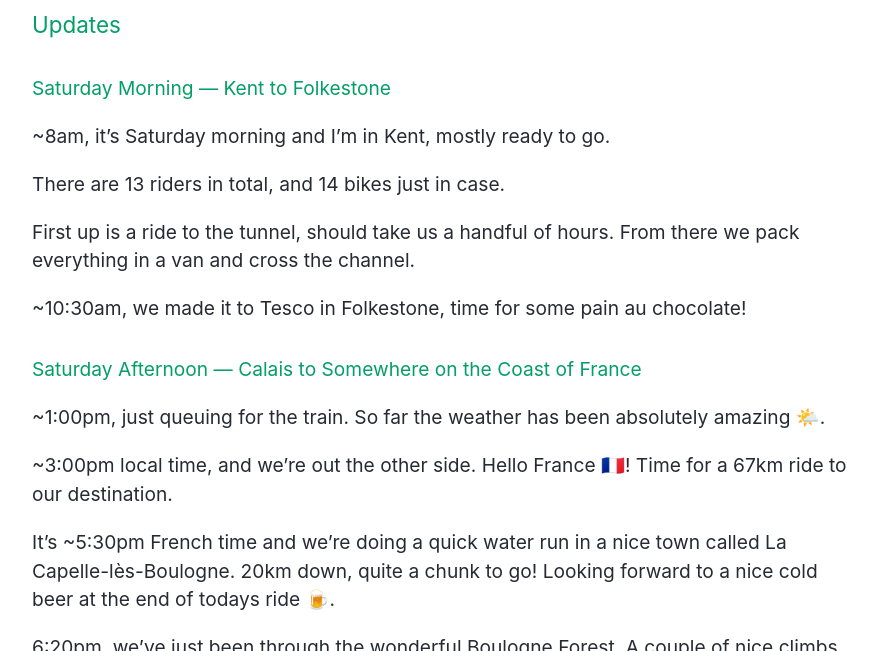
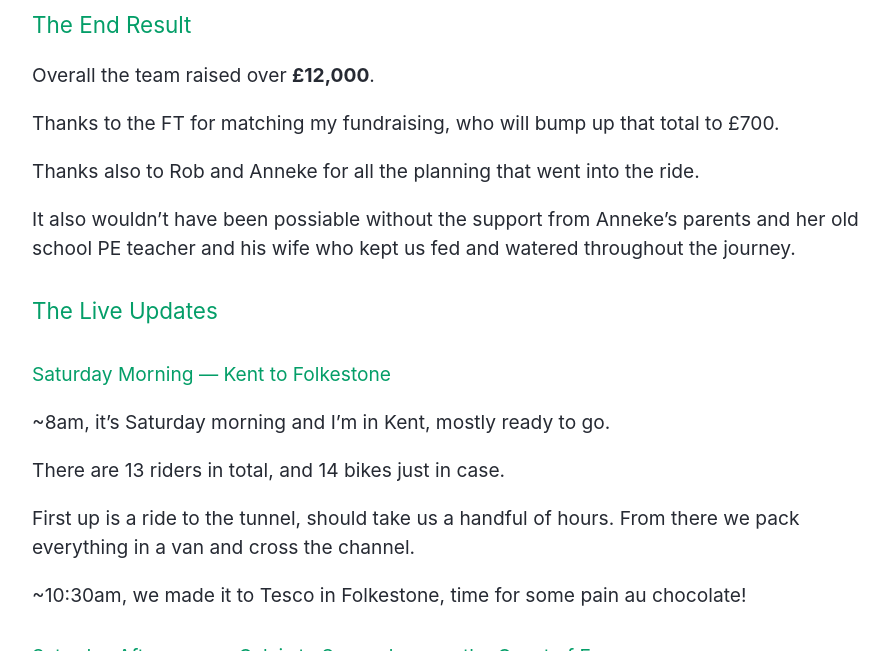
Before and after one commit to sjparkinson/uncomplicated.systems, a Jekyll site: the page built from _posts/2018-05-24-kent-to-paris-by-bicycle.md, in a window 1280 px wide and 900 px high, scrolled down 773 px, cut to the strip 249-900 px from the top of the window. Shown: the whole strip, without its empty margins (192-1081 px from the left). Built offline with Jekyll 4.4.1, drawn with Linux system fonts in a browser that asks for light colours.

Commit message:
Update 2018-05-24-kent-to-paris-by-bicycle.md (#5)

```diff
--- a/_posts/2018-05-24-kent-to-paris-by-bicycle.md
+++ b/_posts/2018-05-24-kent-to-paris-by-bicycle.md
@@ -13,7 +13,17 @@ It's a ~250 mile cycle over three days, and I've just checked the weather, it's
 
 ![Eating and cycling at the same time, it's possiable!](https://media.giphy.com/media/OZvMMeKdYmPpS/giphy.gif)
 
-### Updates
+### The End Result
+
+Overall the team raised over **£12,000**.
+
+Thanks to the FT for matching my fundraising, who will bump up that total to £700.
+
+Thanks also to Rob and Anneke for all the planning that went into the ride.
+
+It also wouldn't have been possiable without the support from Anneke's parents and her old school PE teacher and his wife who kept us fed and watered throughout the journey.
+
+### The Live Updates
 
 #### Saturday Morning — Kent to Folkestone
 
```
